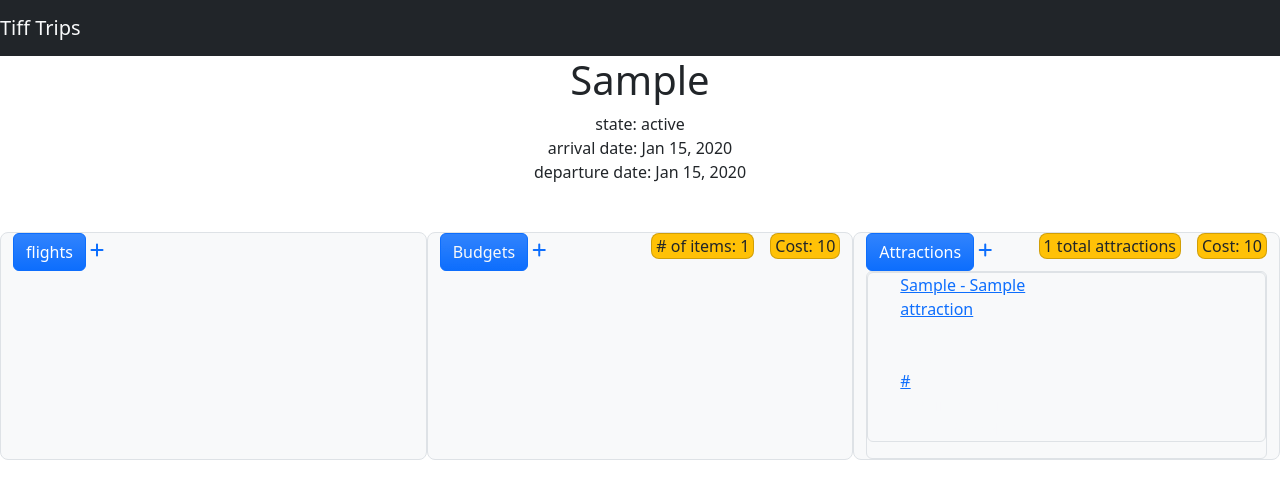
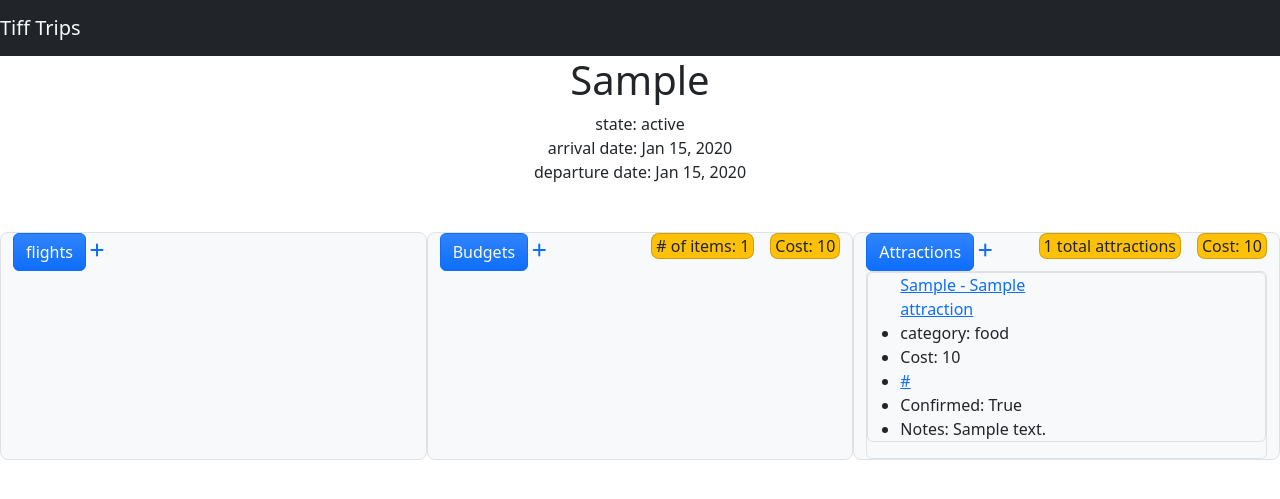
Before and after one commit to bgrego11/tiff-trip, a Django app: page /trips/1/ in a window 1280 px wide, after a click on "Attractions". Shown: the top 499 px of the page. Run offline with Django 4.2, Linux system fonts and the light colour scheme; tables that the repository leaves empty hold one stand-in row (values such as "Sample post").

Commit message:
txt light fix

```diff
--- a/trips/templates/trips/detail.html
+++ b/trips/templates/trips/detail.html
@@ -71,7 +71,7 @@
         </div>
 
         {% if attractions %}
-            <div class="collapse multi-collapse border rounded 5 text-light" id="multiCollapseExample3">
+            <div class="collapse multi-collapse border rounded 5" id="multiCollapseExample3">
             {% for f in attractions %}
             <ul class="border rounded 5">
                 <a href="/trips/attractions/{{ f.id }}/change/"> {{ f }} </a>
```
